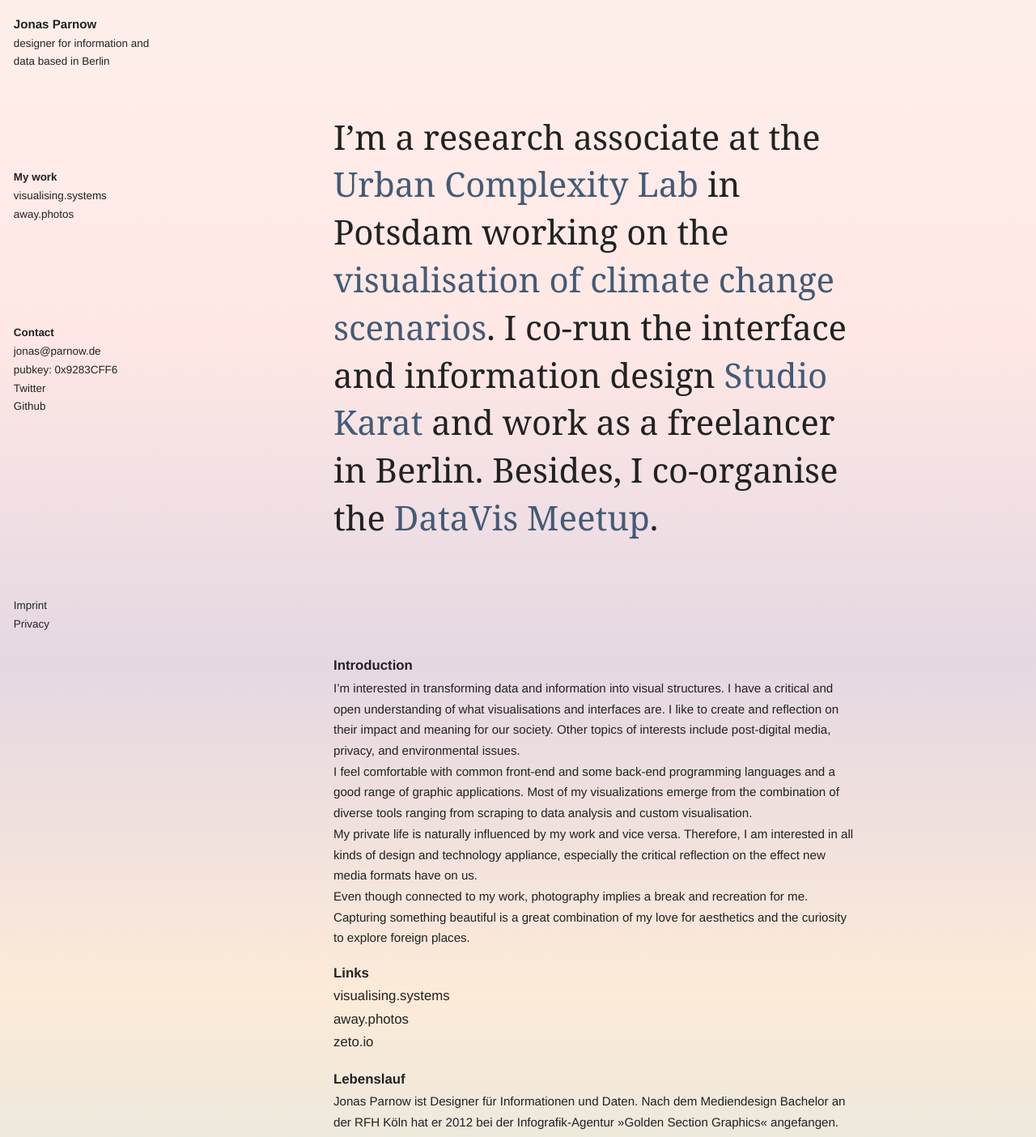
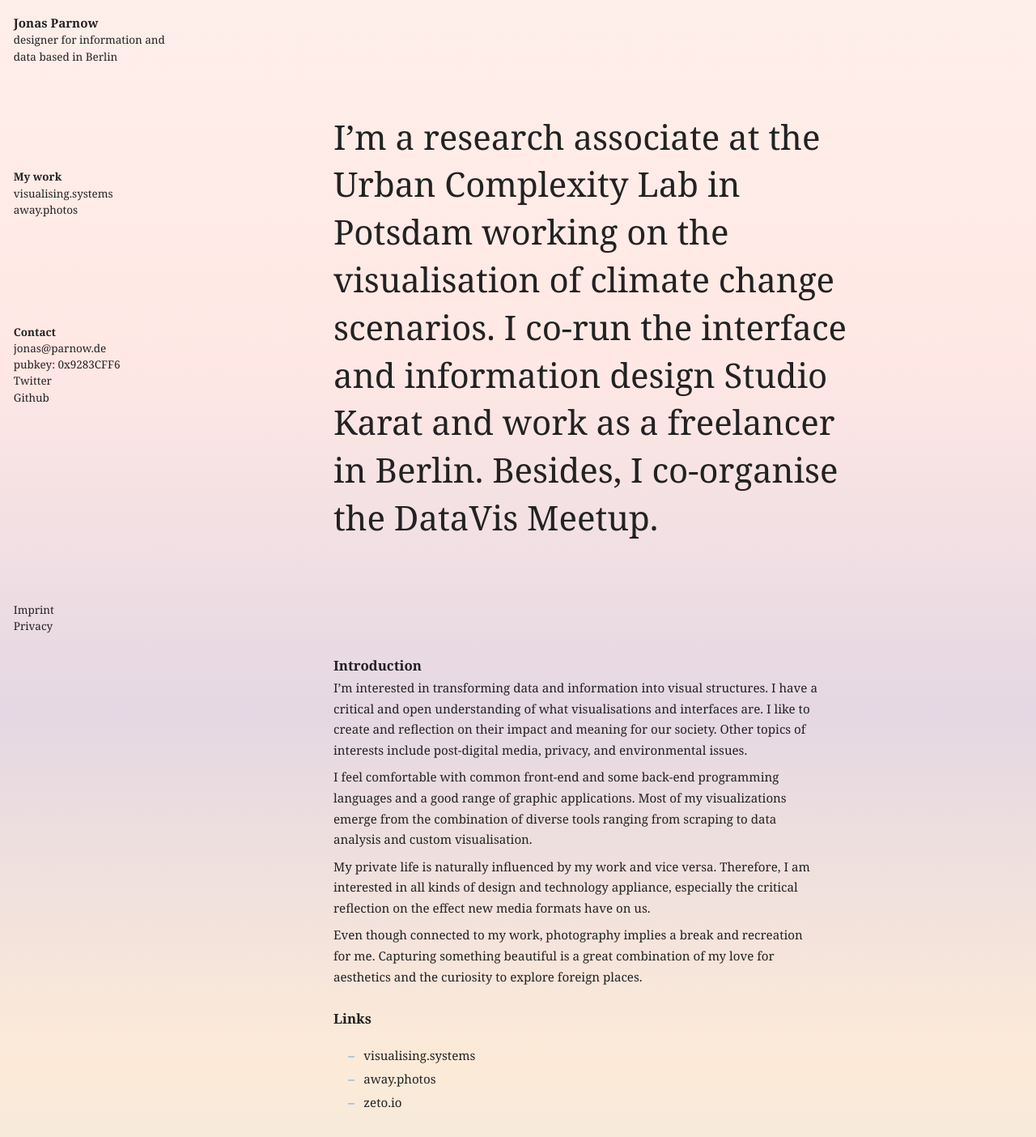
Before and after one commit to kimalbrecht/jonasparnow.com, a Nuxt app: page / in a window 1280 px wide. Shown: the top 1404 px of the page at 81% size. Built offline with nearby package versions, Linux system fonts and the light colour scheme; a web font is replaced by a local one.

Commit message:
typography styling

```diff
--- a/assets/style/base.scss
+++ b/assets/style/base.scss
@@ -26,6 +26,7 @@
           font-feature-settings: "kern" 1;
   font-kerning: normal;
   color: $color-default;
+  font-weight: $font-weight-default;
 }
 
 .mobile-invisible {
--- a/assets/style/typography.scss
+++ b/assets/style/typography.scss
@@ -11,12 +11,18 @@
 h3 {
   font-family: $font-family-serif;
   font-size: 1.3rem;
-  font-weight: normal;
+  font-weight: $font-weight-default;
   line-height: 1.4;
-  // color: #3F4550;
 
   a {
-    color: #435B77;
+    transition-duration: 1.5s;
+  }
+
+  &:hover {
+    a {
+      background-color: rgba(255, 255, 255, 0.5);
+      transition-duration: 0.2s;
+    }
   }
 
   @include media-query($on-laptop) {
@@ -26,11 +32,11 @@
   }
 }
 
-a {
-  color: $color-default;
+.sidebar {
+  * {
+    line-height: 1.5;
   }
 
-.sidebar {
   h1, h2, h3, h4, h5, h6 {
     margin: 0;
     padding: 0;
@@ -41,7 +47,32 @@
   }
 
   h2 {
-    font-weight: normal;
+    font-weight: $font-weight-default;
+  }
+
+  h4 {
+    // font-size: $size-smallest;
+    // text-transform: uppercase;
+    // letter-spacing: 0.2em;
+    // color: rgba($color-default, 0.3)
+  }
+
+  ul a {
+    // background-color: #5F74E7;
+    // color: #FAEEE4;
+    // border-bottom: 1px solid #fff;
+
+    // &:hover {
+    //   border-bottom: none;
+    // }
+  }
+
+  hgroup {
+    a {
+      &:hover, &:focus {
+        color: $color-default;
+      }
+    }
   }
 
   * {
@@ -49,17 +80,28 @@
   }
 }
 
+.page-content {
+  ul:not(.nolist) {
+    margin: $spacing / 2 0 $spacing / 2 $spacing / 2;
 
-a {
-  &:hover, &:focus {
-    background-color: #5F74E7;
-    color: #FAEEE4;
-    text-decoration: none;
+    li {
+      padding: 0.2em 1em 0.2em 1.5em;
+      list-style-position: inside;
+      text-indent: -1.4em;
+      line-height: 1.5em;
+
+      &:before {
+        content: "– ";
+        color: $color-accent;
+        margin-right: 0.5em;
+      }
     }
   }
 
-p {
+  p, ul, address {
     font-size: 0.9rem;
+    max-width: 40em;
+    margin-bottom: 0.5em;
 
     @include media-query($on-desktop) {
       & {
@@ -69,11 +111,22 @@
 
     a {
       text-decoration: underline;
+      // background-color: rgba(255, 255, 255, 0.7);
 
       &:hover, &:focus {
-      background-color: #5F74E7;
+        text-decoration: none;
+      }
+    }
+  }
+}
+
+a {
+  color: $color-default;
+  transition-duration: 0.1s;
+
+  &:hover, &:focus {
+    background-color: #5F74E7 !important;
     color: #FAEEE4;
     text-decoration: none;
   }
 }
-}
--- a/assets/style/variables.scss
+++ b/assets/style/variables.scss
@@ -1,6 +1,6 @@
-$font-family-default: "adelle-sans", "Helvetica Neue", "Segoe UI", "Oxygen", "Ubuntu", "Cantarell", "Open Sans", Helvetica, sans-serif !default;
+$font-family-default: "Akkurat", Georgia, "Helvetica Neue", "Segoe UI", "Oxygen", "Ubuntu", "Cantarell", "Open Sans", Helvetica, sans-serif !default;
 $font-family-serif: "calluna", Georgia, serif !default;
-$font-weight-default: 400 !default;
+$font-weight-default: 500 !default;
 $font-weight-bold: 700 !default;
 $base-line-height: 1.7 !default;
 
```
Lines whose indentation alone changed are shown as unchanged.
